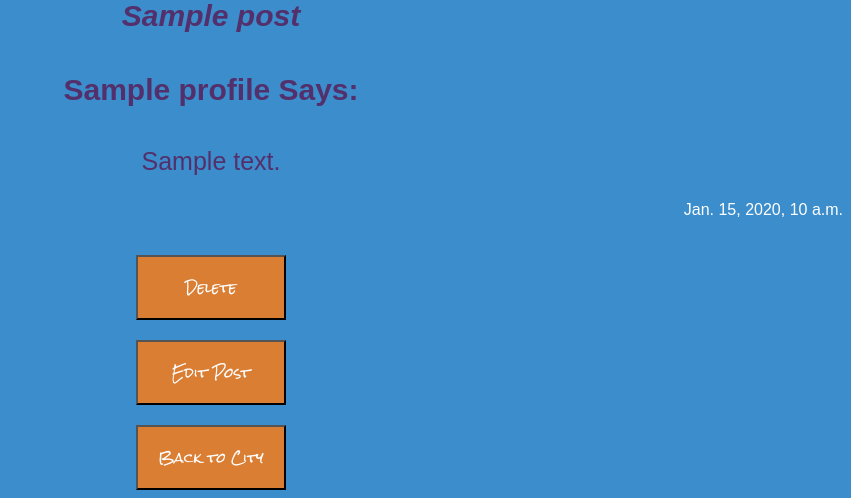
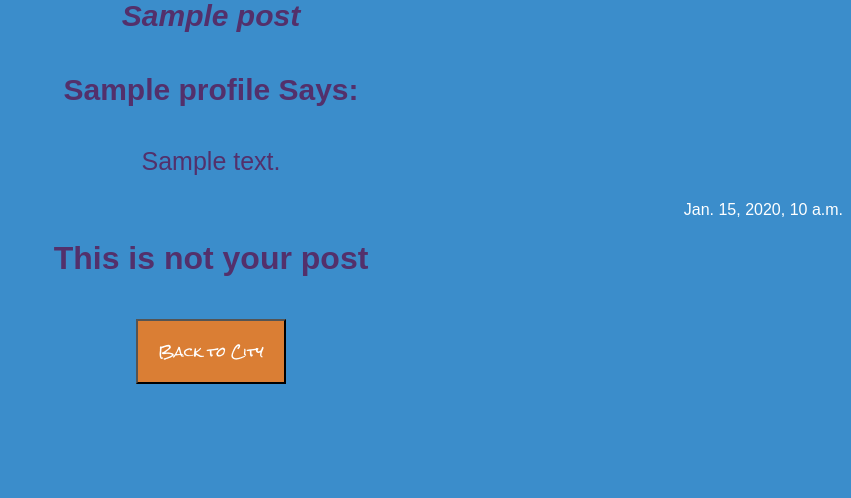
Before and after one commit to michaelbryanstark/Project-Wayfarer, a Django app: page /cities/posts/1/ in a window 1280 px wide. Shown: the part 736-1234 px from the top of the page, without its empty margins (429-1280 px from the left). After the commit the page ends 1120 px from the top, so only its background shows below. Run offline with Django 3.2, Linux system fonts and the light colour scheme; tables that the repository leaves empty hold one stand-in row (values such as "Sample post"); grey boxes marked "Sample" are stand-in pictures; some web fonts are replaced.

Commit message:
Update post_detail.html

```diff
--- a/main_app/templates/post_detail.html
+++ b/main_app/templates/post_detail.html
@@ -25,6 +25,7 @@
     <p class='created-on'>{{post.date_created}}</p>
     </div>
   </div>
+  {%if user.profile.id == post.author_id%}
   <div class="icon">
   <a href="{% url 'post_delete' post.pk %}" class=" is-danger">
       <button class="button-delete">Delete</button>
@@ -33,6 +34,9 @@
       <a href="{% url 'post_edit' post.pk %}" class=" is-danger">
           <button class="button-delete">Edit Post</button>
         </div>
+      {% else %}
+        <h1>This is not your post</h1>
+        {% endif %}
     <div class="icon">
       <a href="{% url 'city_detail' post.city_id %}" class=" is-danger">
           <button class="button-delete">Back to City</button>
```
